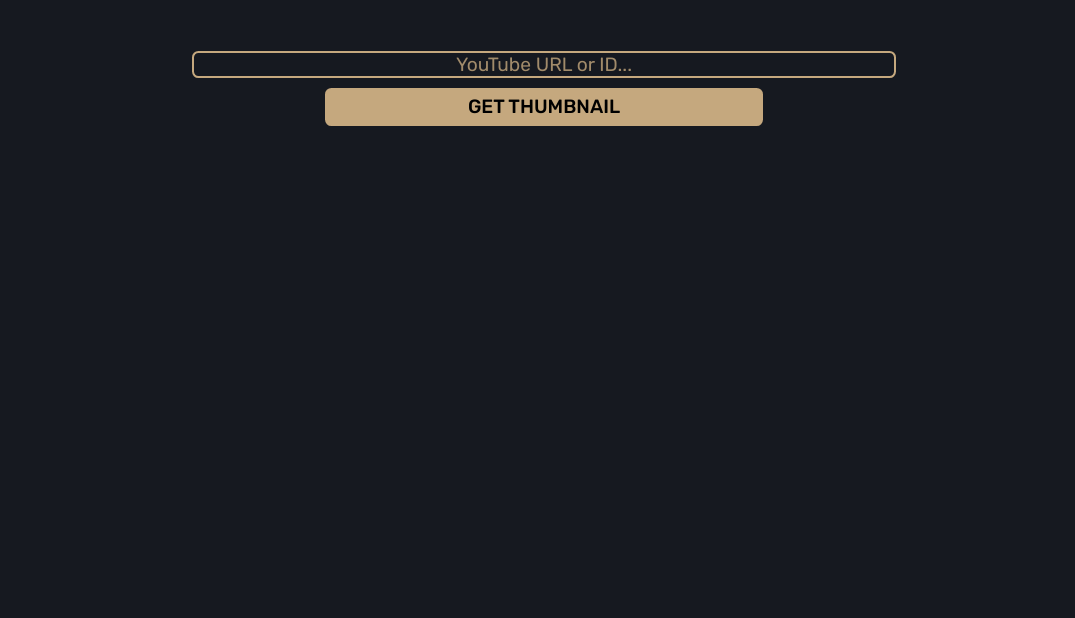
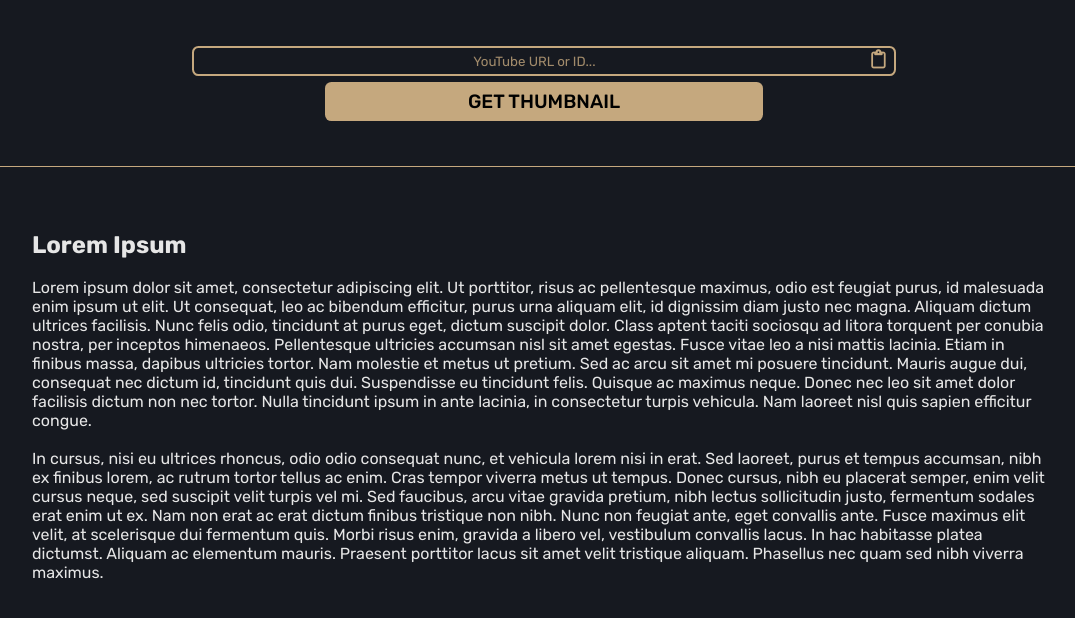
Before and after one commit to vikthyr/youtubeThumbnailGetter, a PHP site: page / in a window 1280 px wide. Shown: the part 42-660 px from the top of the page, without its empty margins (96-1171 px from the left). Run offline with PHP 8.4, Linux system fonts and the light colour scheme; data that the repository does not hold is empty; some libraries are stand-ins or nearby versions.

Commit message:
Front Update

```diff
--- a/index.html
+++ b/index.html
@@ -5,11 +5,12 @@
     <meta http-equiv="X-UA-Compatible" content="IE=edge">
     <meta name="viewport" content="width=device-width, initial-scale=1.0">
     <script src="https://kit.fontawesome.com/a9c98c39db.js" crossorigin="anonymous"></script>
-    <script async custom-element="amp-ad" src="https://cdn.ampproject.org/v0/amp-ad-0.1.js"></script>
+    <script src="./index.js"></script>
     <link rel="preconnect" href="https://fonts.googleapis.com">
     <link rel="preconnect" href="https://fonts.gstatic.com" crossorigin>
     <link href="https://fonts.googleapis.com/css2?family=Rubik:wght@300;400;500;700&display=swap" rel="stylesheet">
     <link type="text/css" href="style.css" rel="stylesheet">
+
     <title>YouTube Thumbnail Getter</title>
 
 </head>
@@ -24,12 +25,21 @@
     </nav>
 
      <section class="main-container">
-        <div class="w33 container-left"></div>
+        <div class="w33 container-left">
+
+        </div>
 
         <div class="w33 container-center">
             <form class="" method="get">
-                <input type="text" name="videoLink" placeholder="YouTube URL or ID..." required/>
-                <input class="submit-button" type="submit" name="getImage" value="Get Thumbnail"/>
+                <div class="form-input">
+                <input type="text" class="light-color" id="linkInput" name="videoLink" placeholder="YouTube URL or ID..." required/>
+                    <span>
+                        <a class="pasteClipboardButton" onclick="pasteClipboard()">
+                            <i class="fa-regular fa-clipboard light-color cursor-pointer"></i>
+                        </a>
+                    </span>
+                </div>
+                <input class="submit-button cursor-pointer" type="submit" name="getImage" value="GET THUMBNAIL"/>
             </form>
 
             <?php if($videoFound == false && $videoLink != ''){ ?>
@@ -44,32 +54,46 @@
                     <div class="download-container">
                         <a class="download-button" href="./temp_thumbs/1280x720_thumbnail_<?php echo $videoID?>.jpg" download="1280x720_thumbnail_<?php echo $videoID?>.jpg">
                             <scan>1280x720</scan>
-                            <i class="fa-solid fa-download"></i>
+                            <i class="fa-solid fa-download light-color"></i>
                         </a>
                         <a class="download-button" href="./temp_thumbs/640x480_thumbnail_<?php echo $videoID?>.jpg" download="640x480_thumbnail_<?php echo $videoID?>.jpg">
                             <scan>640x480</scan>
-                            <i class="fa-solid fa-download"></i>
+                            <i class="fa-solid fa-download light-color"></i>
                         </a>
                         <a class="download-button" href="./temp_thumbs/480x360_thumbnail_<?php echo $videoID?>.jpg" download="480x360_thumbnail_<?php echo $videoID?>.jpg">
                             <scan>480x360</scan>
-                            <i class="fa-solid fa-download"></i>
+                            <i class="fa-solid fa-download light-color"></i>
                         </a>
                         <a class="download-button" href="./temp_thumbs/320x180_thumbnail_<?php echo $videoID?>.jpg" download="320x180_thumbnail_<?php echo $videoID?>.jpg">
                             <scan>320x180</scan>
-                            <i class="fa-solid fa-download"></i>
+                            <i class="fa-solid fa-download light-color"></i>
                         </a>
                         <a class="download-button" href="./temp_thumbs/120x90_thumbnail_<?php echo $videoID?>.jpg" download="120x90_thumbnail_<?php echo $videoID?>.jpg">
                             <scan>120x90</scan>
-                            <i class="fa-solid fa-download"></i>
+                            <i class="fa-solid fa-download light-color"></i>
                         </a>
                     </div>
 
                 <?php } ?>
             </div>
+
+
+
         </div>
 
         <div class="w33 container-right"></div>
     </section>
 
+    <section class="info-container">
+        <div class="info-content">
+
+            <h1>Lorem Ipsum</h1>
+            <br>
+            <p>Lorem ipsum dolor sit amet, consectetur adipiscing elit. Ut porttitor, risus ac pellentesque maximus, odio est feugiat purus, id malesuada enim ipsum ut elit. Ut consequat, leo ac bibendum efficitur, purus urna aliquam elit, id dignissim diam justo nec magna. Aliquam dictum ultrices facilisis. Nunc felis odio, tincidunt at purus eget, dictum suscipit dolor. Class aptent taciti sociosqu ad litora torquent per conubia nostra, per inceptos himenaeos. Pellentesque ultricies accumsan nisl sit amet egestas. Fusce vitae leo a nisi mattis lacinia. Etiam in finibus massa, dapibus ultricies tortor. Nam molestie et metus ut pretium. Sed ac arcu sit amet mi posuere tincidunt. Mauris augue dui, consequat nec dictum id, tincidunt quis dui. Suspendisse eu tincidunt felis. Quisque ac maximus neque. Donec nec leo sit amet dolor facilisis dictum non nec tortor. Nulla tincidunt ipsum in ante lacinia, in consectetur turpis vehicula. Nam laoreet nisl quis sapien efficitur congue.</p>
+            <br>
+            <p>In cursus, nisi eu ultrices rhoncus, odio odio consequat nunc, et vehicula lorem nisi in erat. Sed laoreet, purus et tempus accumsan, nibh ex finibus lorem, ac rutrum tortor tellus ac enim. Cras tempor viverra metus ut tempus. Donec cursus, nibh eu placerat semper, enim velit cursus neque, sed suscipit velit turpis vel mi. Sed faucibus, arcu vitae gravida pretium, nibh lectus sollicitudin justo, fermentum sodales erat enim ut ex. Nam non erat ac erat dictum finibus tristique non nibh. Nunc non feugiat ante, eget convallis ante. Fusce maximus elit velit, at scelerisque dui fermentum quis. Morbi risus enim, gravida a libero vel, vestibulum convallis lacus. In hac habitasse platea dictumst. Aliquam ac elementum mauris. Praesent porttitor lacus sit amet velit tristique aliquam. Phasellus nec quam sed nibh viverra maximus.</p>
+        </div>
+    </section>
+
 </body>
 </html>
--- a/index.php
+++ b/index.php
@@ -82,11 +82,12 @@ if(isset($_GET['getImage'])){
 
 
 
-    foreach(glob($dir."*.jpg") as $file){
-        if(time() - filectime($file) > 86400){
-            unlink($file);
-        }
+foreach(glob($dir."*.jpg") as $file){
+    if(time() - filectime($file) > 86400){
+        unlink($file);
     }
+}
 
 include('index.html');
+
 ?>
--- a/style.css
+++ b/style.css
@@ -1,3 +1,11 @@
+input:-webkit-autofill,
+input:-webkit-autofill:hover,
+input:-webkit-autofill:focus,
+input:-webkit-autofill:active {
+    transition: background-color 5000s ease-in-out 0s;
+    -webkit-text-fill-color: var(--lightColor) !important;
+}
+
 ::placeholder { /* Chrome, Firefox, Opera, Safari 10.1+ */
     color: var(--lightColor);
     opacity: 0.8; /* Firefox */
@@ -27,6 +35,14 @@
     font-family: 'Rubik', sans-serif;
 }
 
+.light-color{
+    color: var(--lightColor);
+}
+
+.cursor-pointer{
+    cursor: pointer;
+}
+
 .header-nav{
     display: flex;
     margin-bottom: 2vw;
@@ -52,14 +68,26 @@ form{
     width: 100%;
 }
 
-form > input{
-    margin: 5px auto;
+.form-input{
     width: 80%;
     border: var(--borderSize) solid var(--lightColor);
     border-radius: var(--borderRadiusSize);
+    font-size: 1.5vw;
+    position: relative;
+    margin-left: auto;
+    margin-right: auto;
+    margin-bottom: 0.5vw;
+}
+
+.form-input input{
+    width: 95%;
+    height: 2vw;
+    padding-left: 0;
+    margin-left: 0;
+    outline: none;
     text-align: center;
-    font-size: 1.5vw;
-    color: var(--lightColor);
+    background-color: transparent;
+    border: 0 transparent;
 }
 
 .submit-button{
@@ -67,10 +95,10 @@ form > input{
     height: 3vw;
     font-weight: 500;
     font-size: 1.5vw;
-    text-transform: uppercase;
     color: black;
     background-color: var(--lightColor);
-    cursor: pointer;
+    border: none;
+    border-radius: var(--borderRadiusSize);
     transition: var(--transitionTime);
 }
 
@@ -106,7 +134,7 @@ form > input{
 .result-container img{
     width: 50%;
     border-radius: var(--borderRadiusSize);
-    margin-top: 5px;
+    margin-top: 1vw;
     margin-bottom: 5px;
     transition: var(--transitionTime);
 }
@@ -135,14 +163,30 @@ form > input{
     font-size: 2vw;
 }
 
-.download-button scan{
-    color: var(--lightColor);
+.not-found-container{
+    width: 20%;
+    margin-top: 2vw;
+    margin-left: auto;
+    margin-right: auto;
+    border-radius: var(--borderRadiusSize);
+    border: var(--borderSize) solid rgb(187, 5, 5);
+    color: rgb(187, 5, 5);
 }
 
-.download-button i{
-    color: var(--lightColor);
+.info-container{
+    margin-top: 2vw;
+    border-top: 0.1vw solid var(--lightColor);
+    text-align: left;
 }
 
-.not-found-container{
-    color: rgb(187, 5, 5);
+.info-content{
+    margin-top: 5vw;
+    width: 80%;
+    margin-left: auto;
+    margin-right: auto;
 }
+
+.info-content h1, p{
+    color: rgb(230, 230, 230);
+
+}
```
